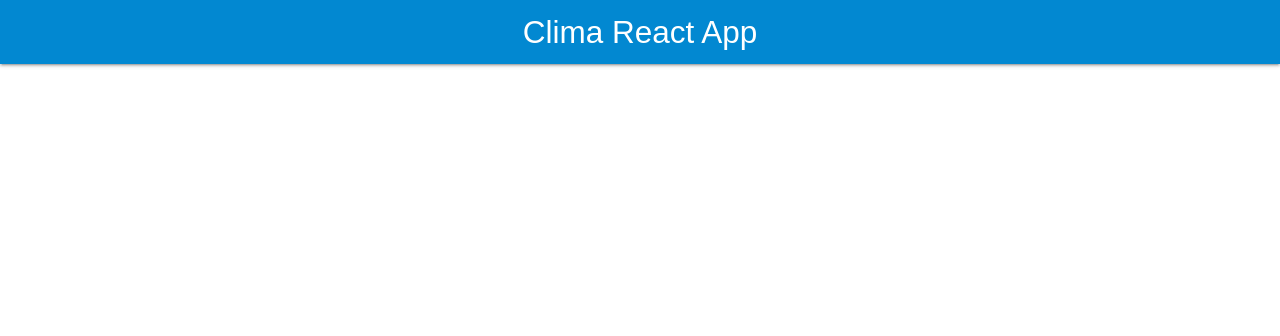
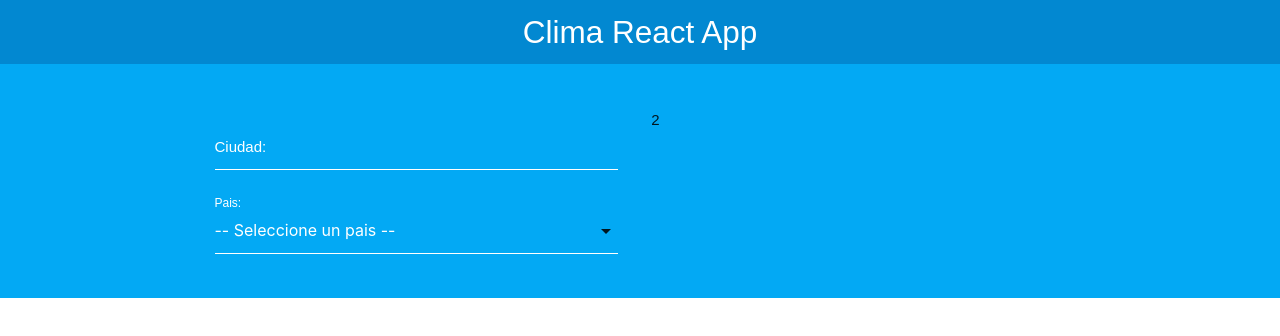
Before and after one commit to PabloFernandez-Git/Clima, a React (Create React App) app: page / in a window 1280 px wide. Shown: the top 336 px of the page. Built offline with nearby package versions, Linux system fonts and the light colour scheme.

Commit message:
Creando el Formulario

```diff
--- a/src/App.js
+++ b/src/App.js
@@ -1,5 +1,6 @@
 import React, { Fragment } from 'react';
 import Header from './components/Header'
+import Formulario from './components/Formulario'
 
 
 function App() {
@@ -8,6 +9,21 @@
       <Header
         titulo='Clima React App'
       />
+
+      <div className="contenedor-form">
+        <div className="container">
+          <div className="row">
+            <div className="col m6 s12">
+              <Formulario
+
+              />
+            </div>
+            <div className="col m6 s12">
+              2
+            </div>
+          </div>
+        </div>
+      </div>
     </Fragment>
   );
 }
--- /dev/null
+++ b/src/components/Formulario.jsx
@@ -0,0 +1,28 @@
+import React from 'react';
+
+const Formulario = () => {
+    return (
+        <form>
+            <div className="input-field col s12">
+                <input
+                    type="text"
+                    name="ciudad"
+                    id="ciudad"
+                />
+                <label htmlFor="ciudad">Ciudad: </label>
+            </div>
+
+            <div className="input-field col s12">
+                <select
+                    name="pais"
+                    id="pais"
+                >
+                    <option value="">-- Seleccione un pais --</option>
+                </select>
+                <label htmlFor="pais">Pais: </label>
+            </div>
+        </form>
+    );
+}
+
+export default Formulario;
```
